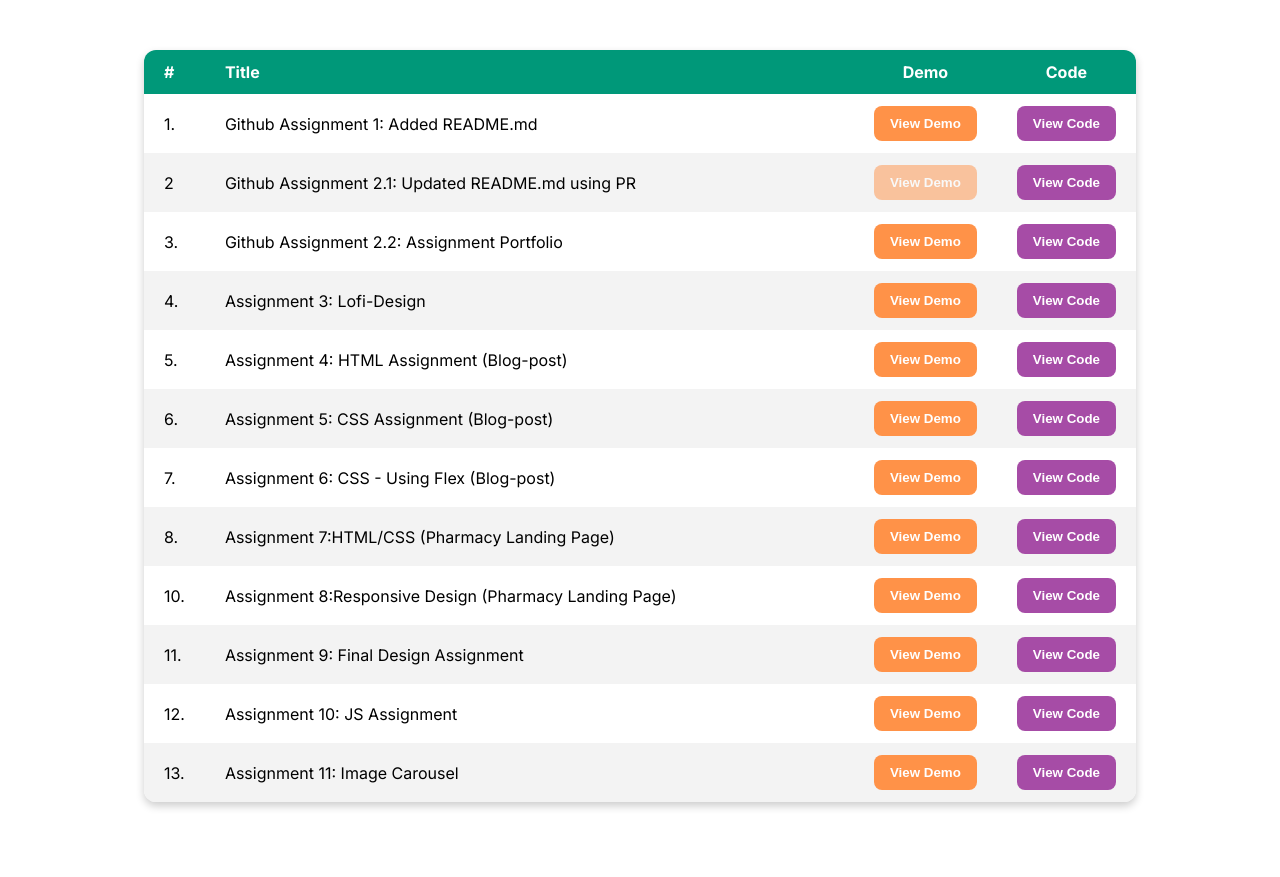
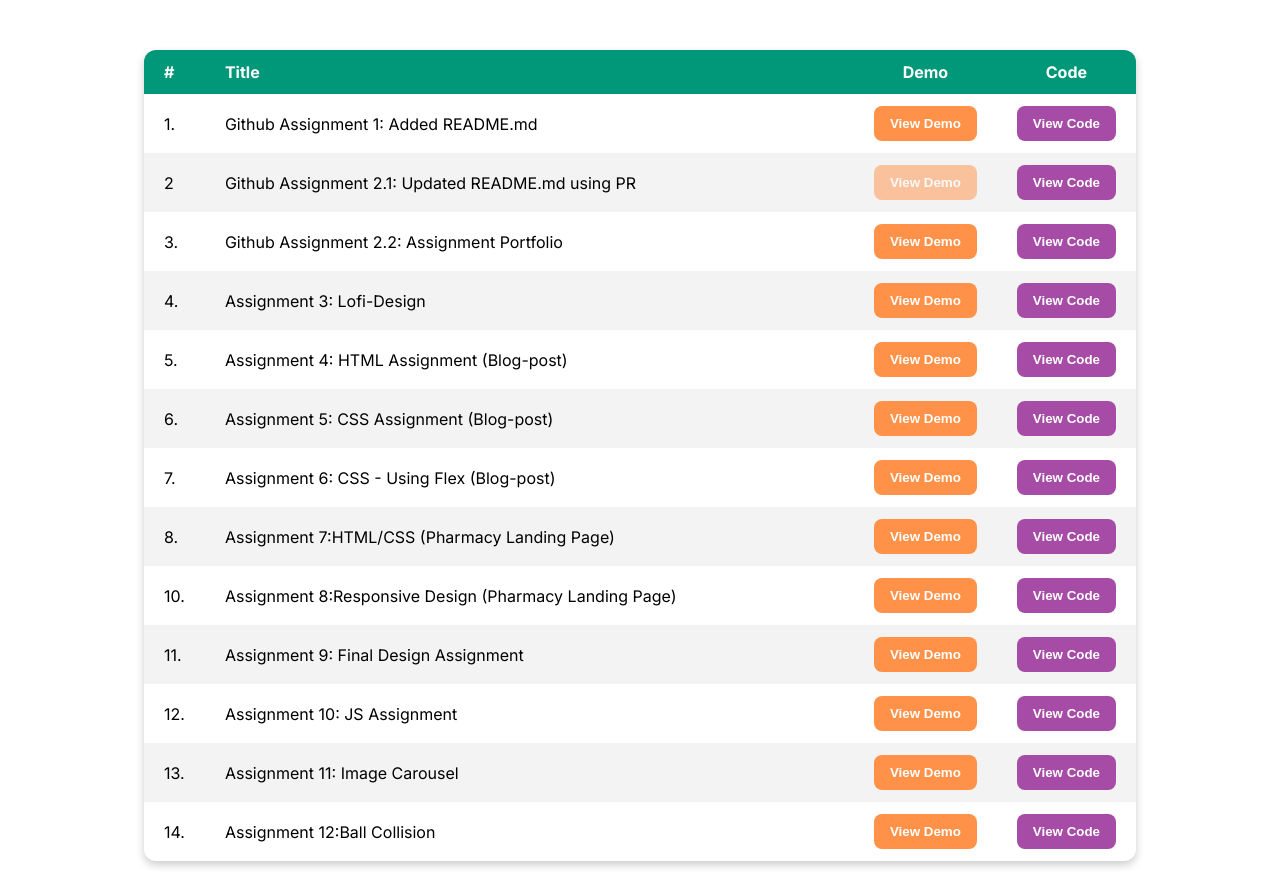
Before and after one commit to iamsusmitashrestha/lft-assignment-portfolio, a plain HTML site: page index.html in a window 1280 px wide. Shown: the part 67-944 px from the top of the page. Before the commit the page ends 885 px from the top, so only its background shows below. Drawn offline with Linux system fonts and the light colour scheme.

Commit message:
assignment 12 added

```diff
--- a/index.html
+++ b/index.html
@@ -241,6 +241,24 @@
                   >
                 </td>
               </tr>
+              <tr>
+                <td>14.</td>
+                <td>Assignment 12:Ball Collision</td>
+                <td>
+                  <a
+                    href="https://iamsusmitashrestha.github.io/lft-assignments/Ball%20Collision"
+                    target="_blank"
+                    ><button class="demo-btn">View Demo</button></a
+                  >
+                </td>
+                <td>
+                  <a
+                    href="https://github.com/iamsusmitashrestha/lft-assignments/tree/master/Ball%20Collision"
+                    target="_blank"
+                    ><button class="code-btn">View Code</button></a
+                  >
+                </td>
+              </tr>
             </tbody>
           </table>
         </div>
```
